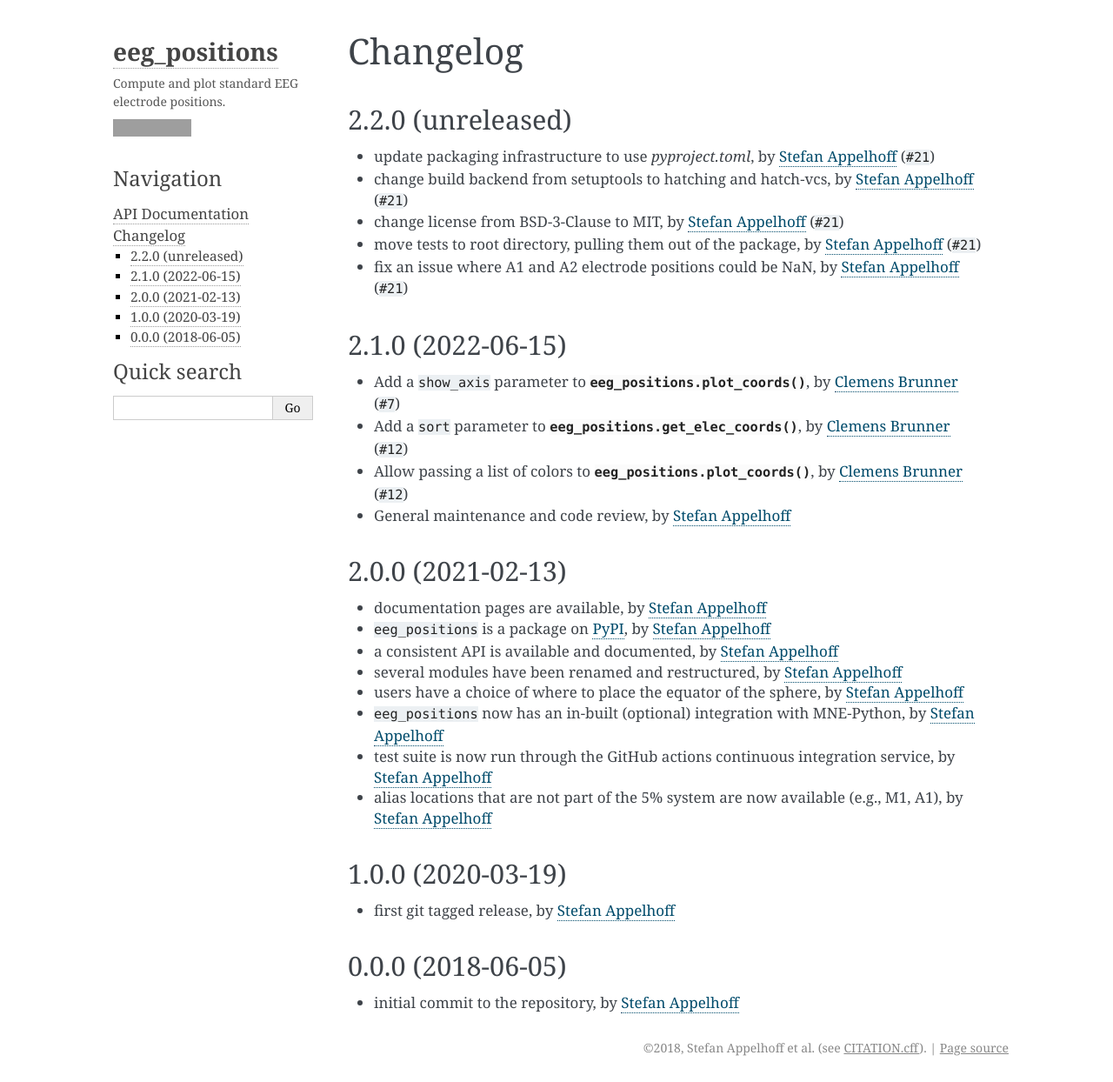
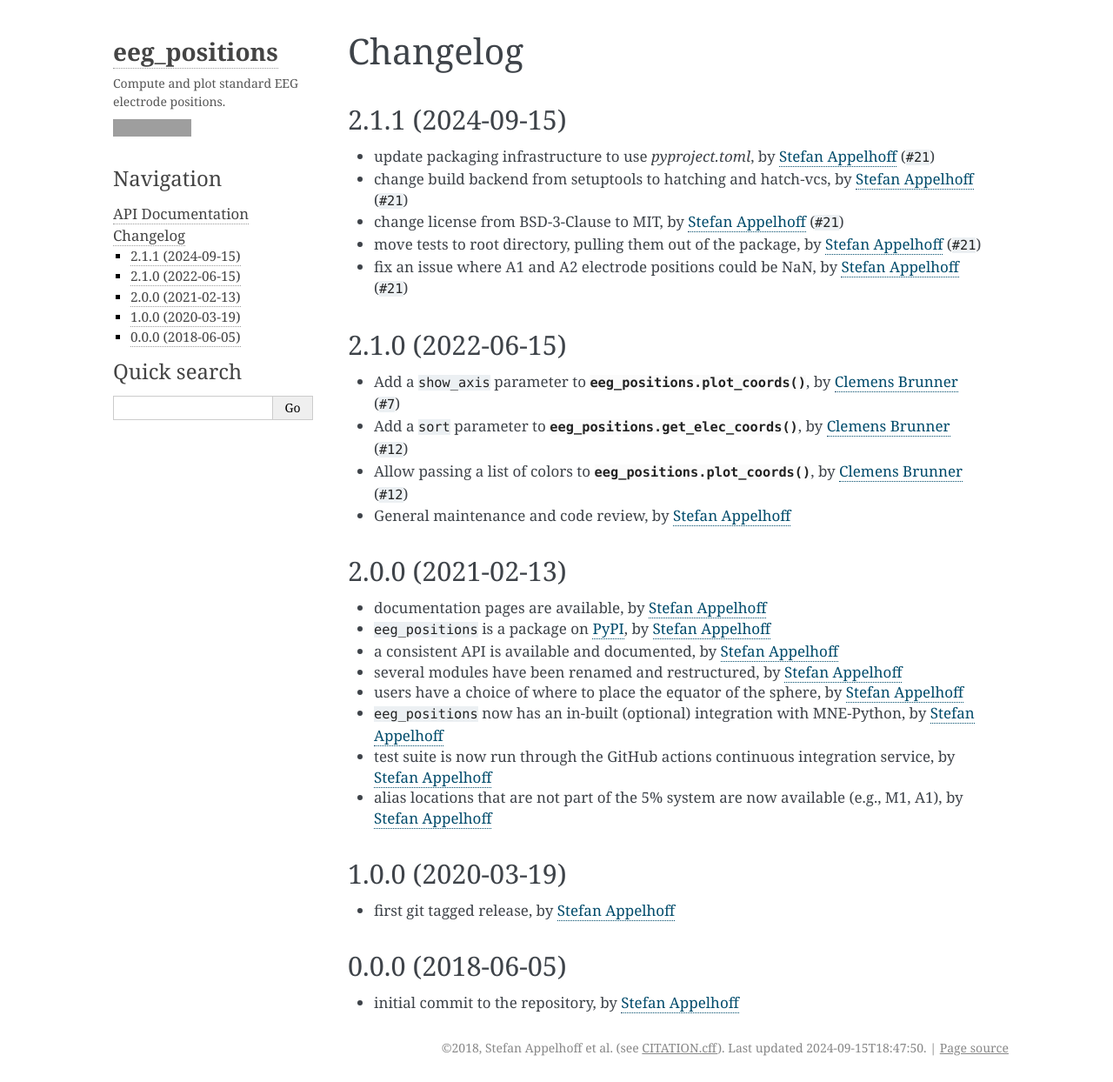
Before and after one commit to sappelhoff/eeg_positions, a Sphinx documentation site: the page built from docs/changes.rst, in a window 1280 px wide and 1244 px high. Shown: the whole window at 87% size. Built offline with Sphinx 7.4.7, drawn with Linux system fonts in a browser that asks for light colours; pages that are not in the unit, such as notebooks, are missing from menus; the version number could not be read and is left out; cross-references to code outside the pages are shown as plain code; grey boxes are pictures that could not be loaded.

Commit message:
REL: 2.1.1

```diff
--- a/docs/changes.rst
+++ b/docs/changes.rst
@@ -4,7 +4,7 @@
 Changelog
 =========
 
-2.2.0 (unreleased)
+2.1.1 (2024-09-15)
 ------------------
 - update packaging infrastructure to use `pyproject.toml`, by `Stefan Appelhoff`_ (:github:`#21`)
 - change build backend from setuptools to hatching and hatch-vcs, by `Stefan Appelhoff`_ (:github:`#21`)
--- a/docs/conf.py
+++ b/docs/conf.py
@@ -5,6 +5,7 @@ See: https://www.sphinx-doc.org/en/master/usage/configuration.html
 
 import os
 import sys
+from datetime import datetime
 
 import eeg_positions
 
@@ -67,7 +68,7 @@ project = "eeg_positions"
 copyright = (  # noqa: A001
     "2018, Stefan Appelhoff et al. (see "
     "<a href='https://github.com/sappelhoff/eeg_positions/blob/main/CITATION.cff'"
-    ">CITATION.cff</a>)"
+    f">CITATION.cff</a>). Last updated {datetime.now().isoformat()}"
 )
 
 author = "Stefan Appelhoff"
--- a/pyproject.toml
+++ b/pyproject.toml
@@ -17,13 +17,17 @@ readme = {file = "README.md", content-type = "text/markdown"}
 requires-python = ">=3.9"
 keywords = [
     "EEG",
+    "neuroscience",
+    "electrophysiology",
     "electrode",
     "sensor",
     "coordinate",
     "position",
     "location",
     "xyz",
-    "neuroscience",
+    "10-20 system",
+    "10-10 system",
+    "10-05 system",
 ]
 classifiers = [
     "Topic :: Scientific/Engineering",
```
Also changed, not shown: .github/CONTRIBUTING.md, 1 other file.
